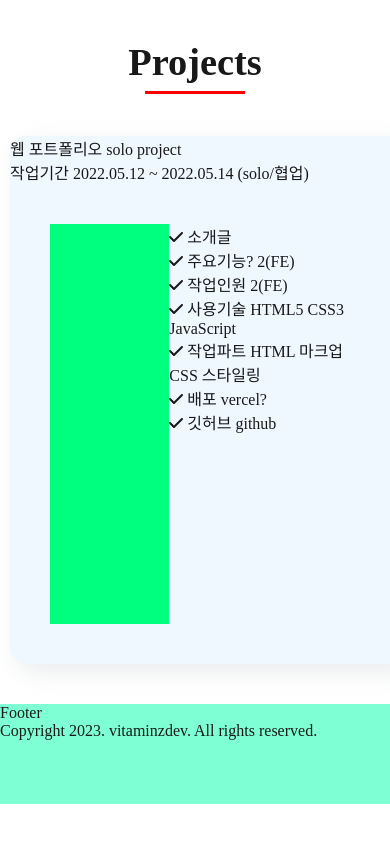
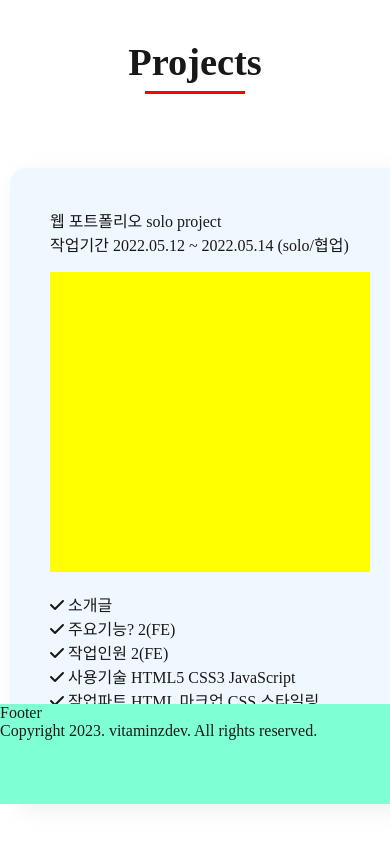
Before and after one commit to vitaZ-dev/portfolio, a Next.js app: page / in a window 390 px wide. Shown: the part 1626-2470 px from the top of the page. Before the commit the page ends 2430 px from the top, so only its background shows below. Built offline with nearby package versions, Linux system fonts and the light colour scheme.

Commit message:
style: project 파트 개별아이템 레이아웃 수정 중

```diff
--- a/components/projects/ProjectItem.tsx
+++ b/components/projects/ProjectItem.tsx
@@ -5,11 +5,13 @@ import { faCheck } from '@fortawesome/free-solid-svg-icons';
 const ProjectItem = () => {
   return (
     <div className="project-item">
-      웹 포트폴리오 solo project <br />
-      작업기간 2022.05.12 ~ 2022.05.14 (solo/협업)
-      <div style={{ display: 'flex', padding: '2.5rem' }}>
-        <div className="thumbnail"></div>
-        <div>
+      <div className="item-title">
+        웹 포트폴리오 solo project <br />
+        작업기간 2022.05.12 ~ 2022.05.14 (solo/협업)
+      </div>
+      <div className="item-box">
+        <div className="item-thumbnail"></div>
+        <div className="item-detail">
           <FontAwesomeIcon icon={faCheck} /> 소개글 <br />
           <FontAwesomeIcon icon={faCheck} /> 주요기능? 2(FE) <br />
           <FontAwesomeIcon icon={faCheck} /> 작업인원 2(FE) <br />
--- a/styles/layout/_projects.scss
+++ b/styles/layout/_projects.scss
@@ -7,16 +7,48 @@
     .project-item {
       width: 75%;
       min-width: 400px;
-      margin: 2rem auto;
+      margin: 4rem auto;
+      padding: 2.5rem;
       border-radius: 16px;
       background-color: aliceblue;
       box-shadow: rgba(149, 160, 165, 0.2) 8px 8px 24px;
-      .thumbnail {
-        // 1110px ~ flex-deriection
-        width: 50%;
-        height: 400px;
-        background-color: springgreen;
+      .item-title {
+        margin-bottom: 1rem;
+      }
+      .item-box {
+        display: flex;
+        gap: 20px;
+        .item-thumbnail {
+          // 1110px ~ flex-deriection
+          width: 50%;
+          height: 400px;
+          background-color: springgreen;
+        }
       }
     }
   }
 }
+
+@media (max-width: 1024px){
+  #projects {
+    .section-contents {
+      .project-item {
+        .item-box {
+          flex-direction: column;
+          .item-thumbnail {
+            width: 100%;
+            height: 300px;
+            background-color: yellow;
+          }
+        }
+      }
+    }
+  }
+}
+
+.item-swiper {
+  width: 100%;
+  height: 500px;
+  margin: 4rem 0;
+  background-color: pink;
+}
```
